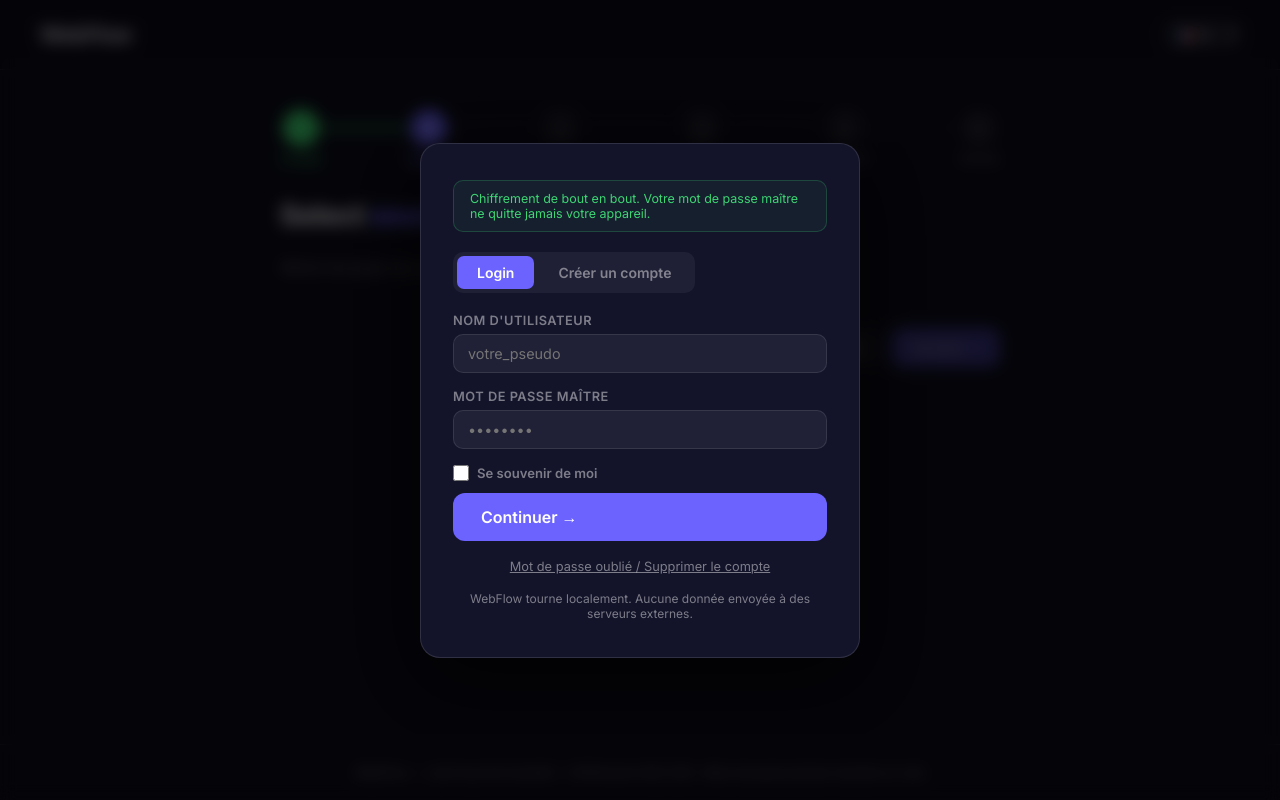
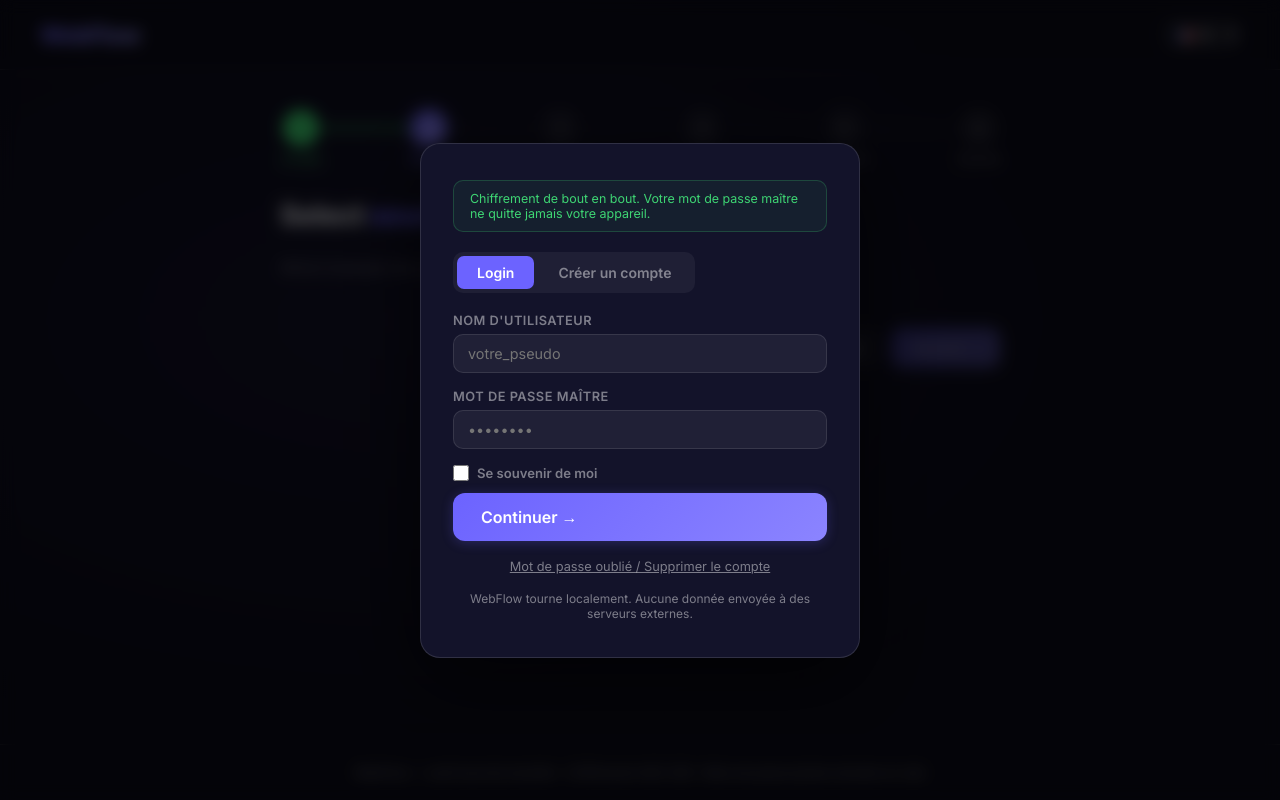
Before and after one commit to zachrich34/webflow, a Python web app: template templates/index.html in a window 1280 px wide. Run offline with Jinja, Linux system fonts and the light colour scheme; the template is opened without the code that fills it, so the values that code supplies are empty.

Commit message:
Design: restore subtle gradients for a balanced look
Pull back from the flat extreme: single ambient background gradient,
2-color logo gradient, gentle button shadow, faint card glow, gradient
on active step dot (halved glow), gradient progress fill and summary
count. Emojis and animated hero stay removed.

https://claude.ai/code/session_01VS346eoubYPcM3NV8151S2

```diff
--- a/static/css/style.css
+++ b/static/css/style.css
@@ -28,6 +28,16 @@ html, body {
   overflow-x: hidden;
 }
 
+/* Single subtle ambient gradient — less is more */
+body::before {
+  content: '';
+  position: fixed;
+  inset: 0;
+  background: radial-gradient(ellipse at 30% 40%, rgba(108,99,255,0.07) 0%, transparent 65%);
+  pointer-events: none;
+  z-index: 0;
+}
+
 
 #app {
   position: relative;
@@ -52,10 +62,13 @@ header {
 }
 
 .logo {
-  font-size: 1.3rem;
-  font-weight: 700;
-  color: var(--text);
-  letter-spacing: -0.3px;
+  font-size: 1.4rem;
+  font-weight: 800;
+  background: linear-gradient(120deg, var(--accent1), #a09bff);
+  -webkit-background-clip: text;
+  -webkit-text-fill-color: transparent;
+  background-clip: text;
+  letter-spacing: -0.4px;
 }
 
 .header-actions { display: flex; gap: 12px; align-items: center; }
@@ -94,10 +107,11 @@ header {
 }
 
 .btn-primary {
-  background: var(--accent1);
+  background: linear-gradient(135deg, var(--accent1), #8b84ff);
   color: #fff;
+  box-shadow: 0 2px 12px rgba(108,99,255,0.25);
 }
-.btn-primary:hover { background: #7d75ff; }
+.btn-primary:hover { box-shadow: 0 4px 20px rgba(108,99,255,0.4); }
 
 .btn-secondary {
   background: var(--surface);
@@ -122,6 +136,7 @@ header {
   border-radius: var(--radius);
   backdrop-filter: blur(16px);
   padding: 28px;
+  box-shadow: 0 0 24px rgba(108,99,255,0.08);
 }
 
 /* ---- Main layout ---- */
@@ -167,9 +182,10 @@ main {
 }
 
 .step-dot.active .dot {
-  background: var(--accent1);
-  border-color: var(--accent1);
+  background: linear-gradient(135deg, var(--accent1), #8b84ff);
+  border-color: transparent;
   color: #fff;
+  box-shadow: 0 0 12px rgba(108,99,255,0.35);
 }
 
 .step-dot.done .dot {
@@ -384,7 +400,7 @@ select option { background: #1a1a2e; color: var(--text); }
 .progress-bar-fill {
   height: 100%;
   border-radius: 99px;
-  background: var(--accent1);
+  background: linear-gradient(90deg, var(--accent1), #8b84ff);
   transition: width 0.6s cubic-bezier(.4,0,.2,1);
   width: 0%;
 }
@@ -422,7 +438,10 @@ select option { background: #1a1a2e; color: var(--text); }
 .summary-count {
   font-size: 1.6rem;
   font-weight: 800;
-  color: var(--accent1);
+  background: linear-gradient(135deg, var(--accent1), #a09bff);
+  -webkit-background-clip: text;
+  -webkit-text-fill-color: transparent;
+  background-clip: text;
 }
 
 .summary-label { font-size: 0.75rem; color: var(--muted); margin-top: 4px; }
```
